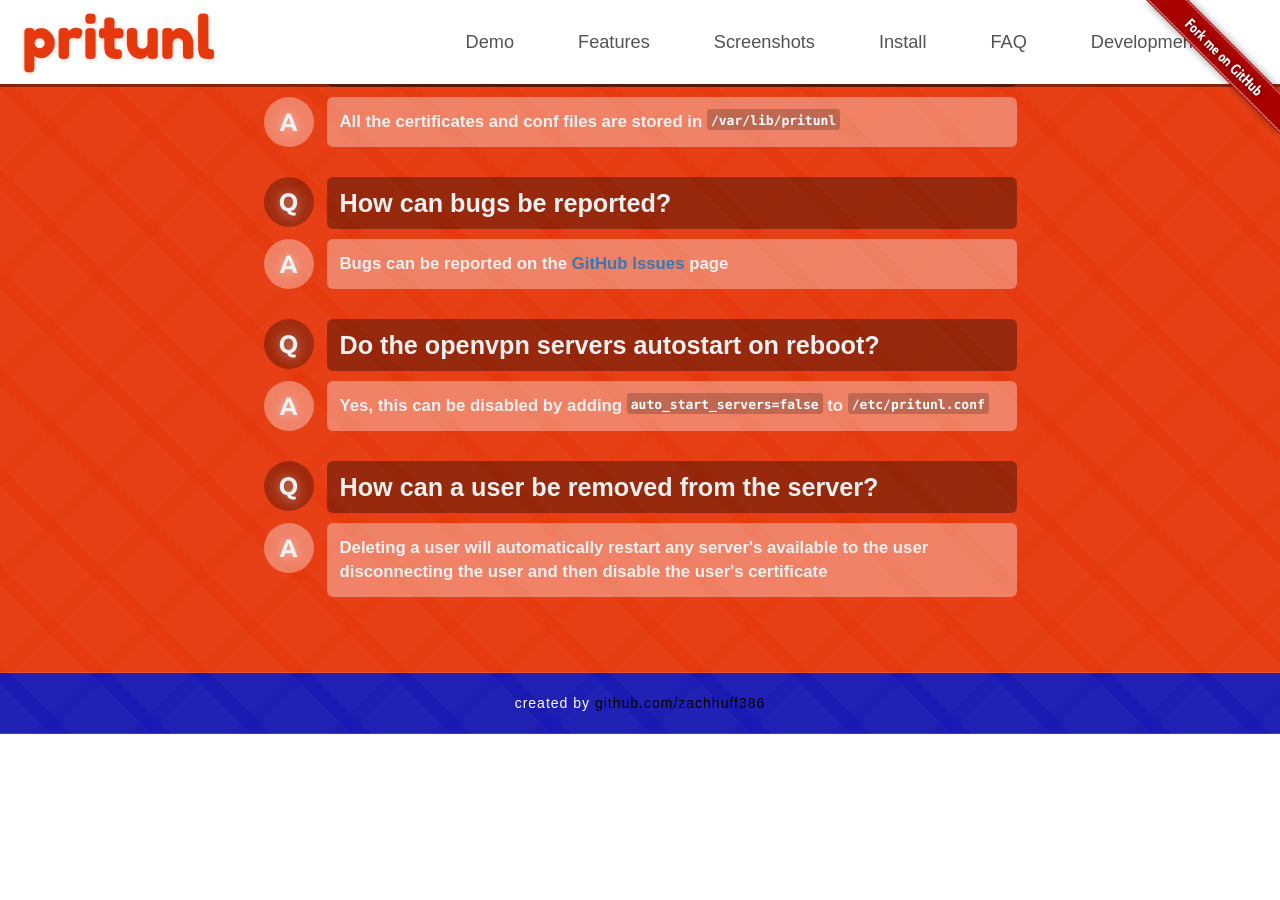
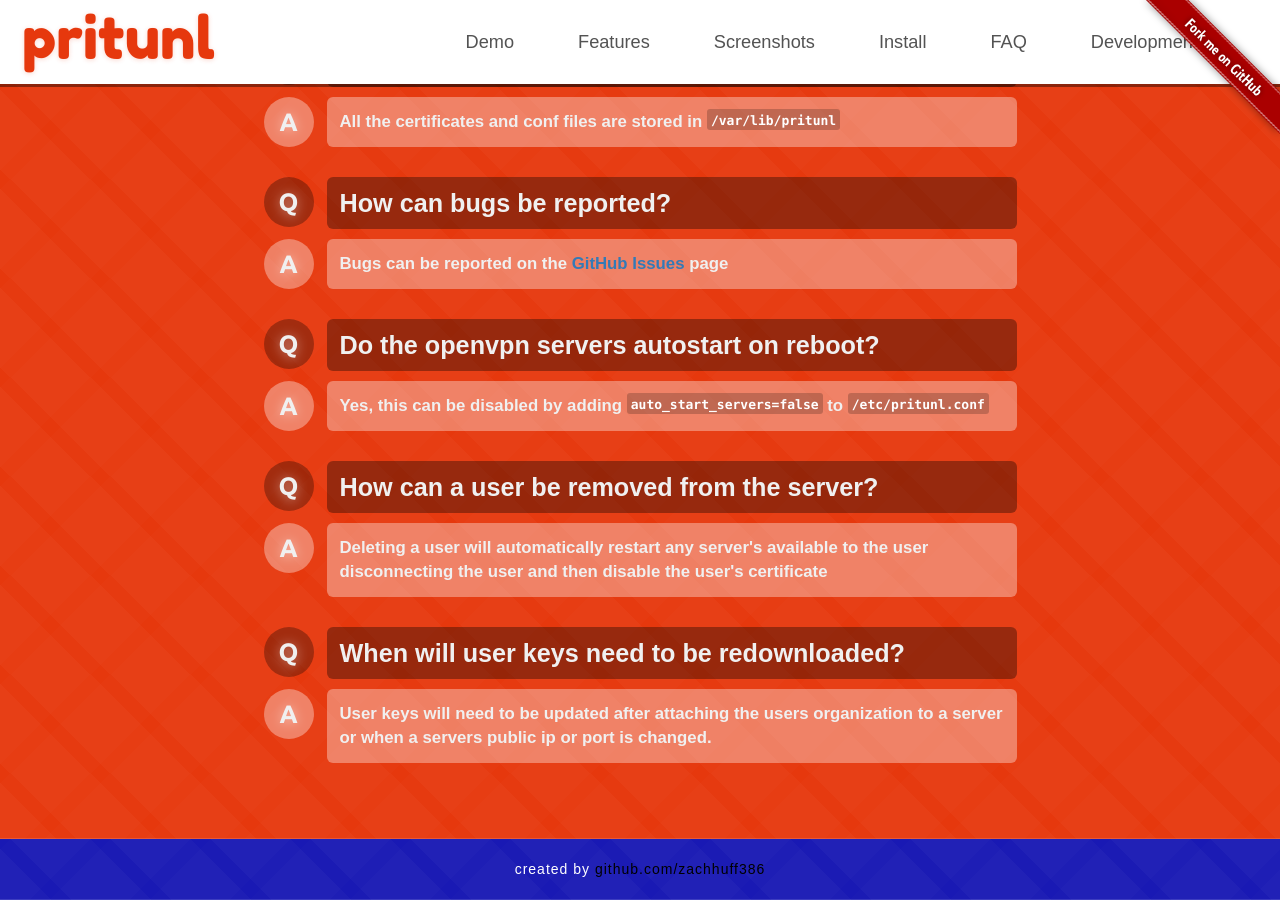
Before and after one commit to pritunl/pritunl.github.io, a Jekyll site: the page built from index.html, in a window 1280 px wide and 900 px high, scrolled down 6142 px. Built offline with Jekyll 4.4.1, drawn with Linux system fonts in a browser that asks for light colours; nearby versions of some CDN libraries; Markdown is read by kramdown in place of the engine named in the settings; before the commit the page ends 6876 px from its top, so only the background shows below that.

Commit message:
Add faq question

```diff
--- a/index.html
+++ b/index.html
@@ -951,6 +951,22 @@
               Deleting a user will automatically restart any server's available to the user disconnecting the user and then disable the user's certificate
             </div>
           </div>
+          <div class="faq-point question clearfix">
+            <div class="faq-point-label header">
+              <span>Q</span>
+            </div>
+            <div class="faq-point-description">
+              <span>When will user keys need to be redownloaded?</span>
+            </div>
+          </div>
+          <div class="faq-point answer clearfix">
+            <div class="faq-point-label header">
+              <span>A</span>
+            </div>
+            <div class="faq-point-description">
+              User keys will need to be updated after attaching the users organization to a server or when a servers public ip or port is changed.
+            </div>
+          </div>
         </div>
       </div>
     </div>
```
